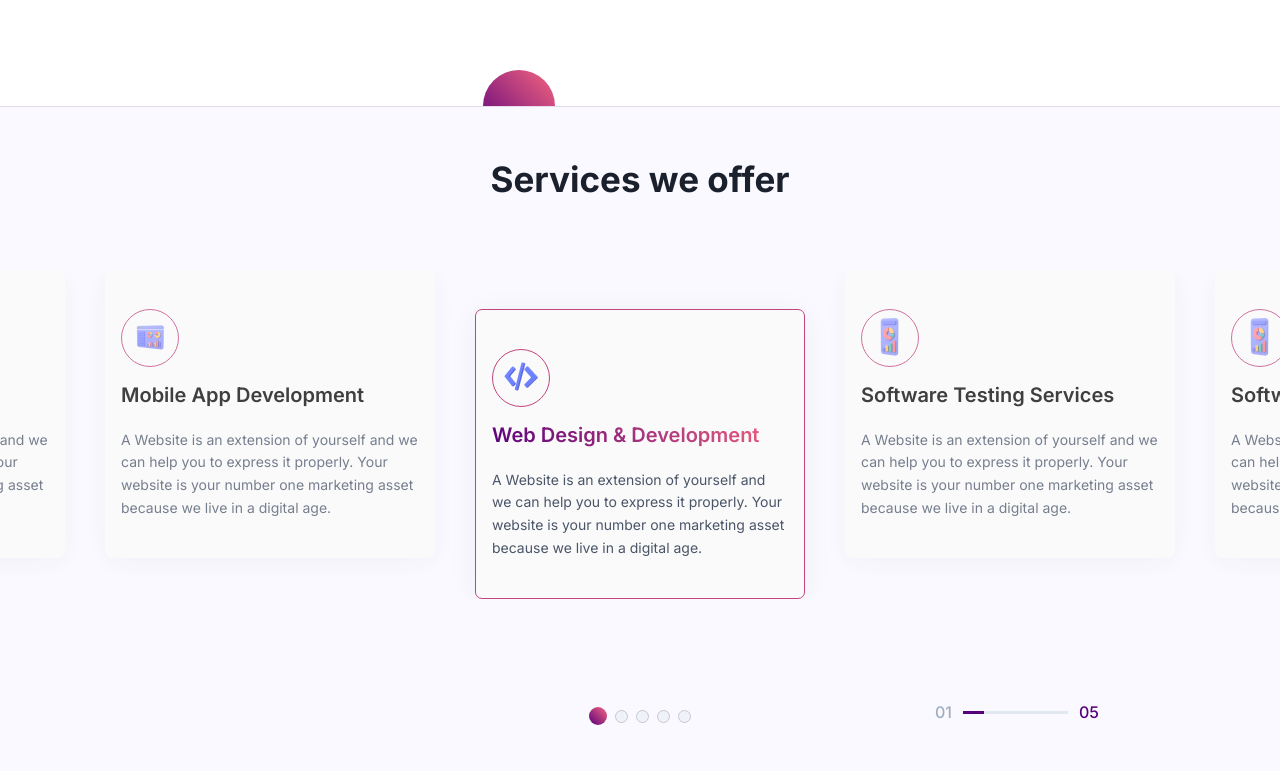
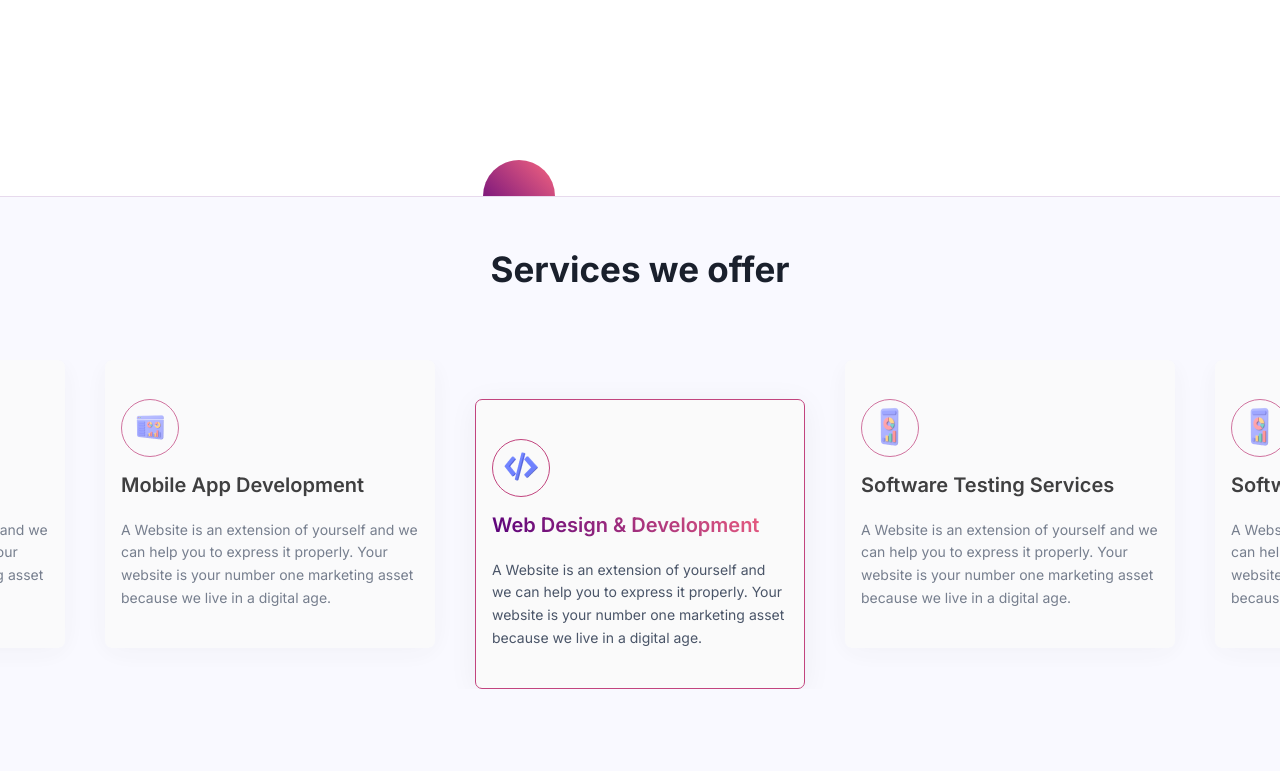
Before and after one commit to ShaikhMuhammad891/design-react, a React (Vite) app: page / in a window 1280 px wide. Shown: the part 629-1400 px from the top of the page. Built offline with nearby package versions, Linux system fonts and the light colour scheme.

Commit message:
it is dead final for may 10

```diff
--- a/src/main/Services.jsx
+++ b/src/main/Services.jsx
@@ -148,7 +148,7 @@ const Services = () => {
   };
 
   return (
-    <div className="bg-[#F9F9FF] border-y border-[#E7DAED] lg:pb-[150px] md:pb-[70px] sm:pb-[80px] pb-[40px] relative">
+    <div className="bg-[#F9F9FF] border-y border-[#E7DAED] lg:pb-[150px] md:pb-[70px] sm:pb-[80px] pb-[40px] relative mt-[90px]">
       <p className="text-[#1A202C] lg:text-[35px] md:text-[28px] sm:text-[25px] text-[20px]  md:font-[700] sm:font-[500] lg:leading-[55px] md:leading-[40px] sm:leading-[30px] lg:mt-[45px] md:mt-[35px] sm:mt-[25px] mt-[20px] font-inter text-center">
         Services we offer
       </p>
--- a/src/main/TopFront.jsx
+++ b/src/main/TopFront.jsx
@@ -32,7 +32,7 @@ const TopFront = () => {
             <img src="/images/pc-guy.png" alt="pc-guy" />
           </div>
         </div>
-        <div className=" mt-[51px] sm:ml-[483px] absolute bottom-[-35.5px]">
+        <div className=" mt-[51px] sm:ml-[483px] absolute bottom-[-125.5px]">
           <Eclips />
         </div>
       </div>
```
